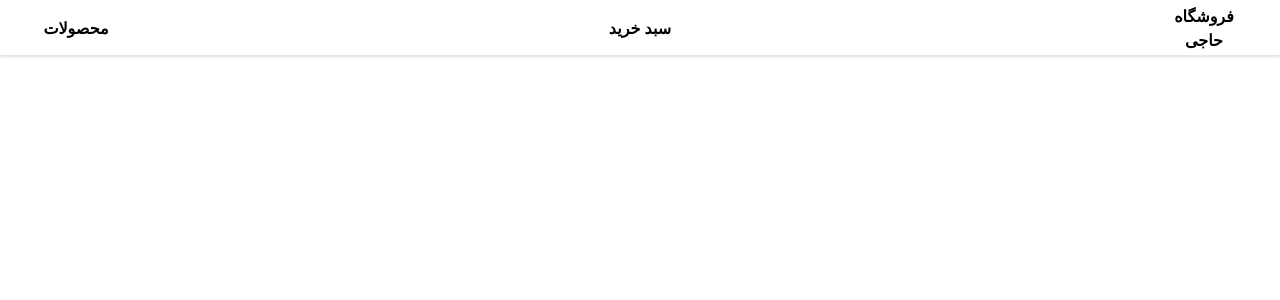
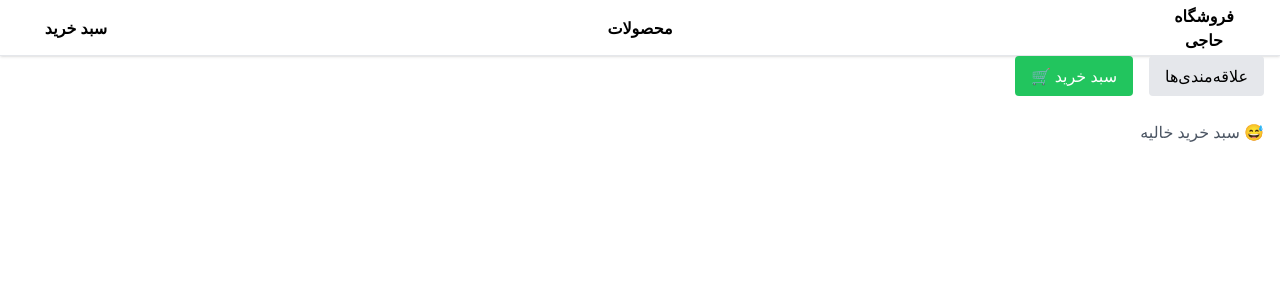
Before and after one commit to siavash500/Shopping, a React (Vite) app: page /addtocart in a window 1280 px wide. Shown: the top 300 px of the page. Built offline with nearby package versions, Linux system fonts and the light colour scheme.

Commit message:
i change the everithink and build the store page , addtocart page and the other just i have one problem i shuold be change the addtocart page and the other components just little bet

```diff
--- a/src/Component/Navbar/Navbar.tsx
+++ b/src/Component/Navbar/Navbar.tsx
@@ -2,8 +2,10 @@ import React from 'react'
 import Home from '../../Pages/home/Home'
 import Store from '../../Pages/store/Store'
 import Product from '../../Pages/Products/Product'
-import { BrowserRouter, Link, Route, Routes } from 'react-router-dom'
+import { BrowserRouter, Route, Routes } from 'react-router-dom'
 import NavButton from '../navbuttons/NavButtons'
+import Addtocart from '../../Pages/AddToCart/Addtocart'
+
 // کانتینر ساده با عرض کامل
 function Container({ children }: { children: React.ReactNode }) {
   return (
@@ -20,8 +22,9 @@ export default function Navbar() {
         <Container>
           <ul className="flex justify-between w-full flex-row-reverse items-center">
             <NavButton to="/" label="فروشگاه حاجی" />
-            <NavButton to="/store" label="سبد خرید" />
-            <NavButton to="/products" label="محصولات" />
+            <NavButton to="/store" label="محصولات" />
+            <NavButton to="/addtocart" label="سبد خرید" />
+            {/* <NavButton to={`/Product/${1}`} label='Product' /> */}
           </ul>
         </Container>
       </nav>
@@ -30,7 +33,9 @@ export default function Navbar() {
         <Routes>
           <Route path="/" element={<Home />} />
           <Route path="/store" element={<Store />} />
-          <Route path='/Product/:id' element={<Product />} />
+          <Route path="/addtocart" element={<Addtocart />} />
+          <Route path="/Product/:id" element={<Product />} />
+
         </Routes>
       </Container>
     </BrowserRouter>
--- /dev/null
+++ b/src/Component/cartitem/CartItems.tsx
@@ -0,0 +1,31 @@
+import { Children, createContext , useContext , useState } from "react";
+
+export type CartItem = {
+  id:number
+  title: string
+  price: number
+  quantity : number
+}
+
+
+const CartContext = createContext<any>(null)
+
+
+export const CartProvider = ({children} : any) => {
+  const [cart ,setCart] = useState<CartItem[]>([])
+
+  const addToCart = (item:CartItem) => {
+    setCart ([...cart , item])
+  }
+
+  return (
+    <CartContext.Provider value={{cart , addToCart}}>
+      {children}
+    </CartContext.Provider>
+  )
+}
+
+
+//این یک تدفنده جالبه
+
+export const useCart = (p0?: (prevCart: any[]) => any[]) => useContext(CartContext)
--- /dev/null
+++ b/src/Pages/AddToCart/Addtocart.tsx
@@ -0,0 +1,70 @@
+import { useLocation } from 'react-router-dom'
+import Container from "../../Component/Navbar/container/Container"
+import { useCart } from "../../Component/cartitem/CartItems"
+import { useState, type JSXElementConstructor, type ReactElement, type ReactNode, type ReactPortal } from "react"
+export default function CartPage() {
+  const location = useLocation()
+  const product = location.state?.product
+  const { cart } = useCart()
+  const [activeTab, setActiveTab] = useState<"cart" | "favorites">("cart")
+
+  return (
+    <Container>
+      {/* نوبار ساده با دو تب */}
+      <div className="flex justify-end gap-4 mb-6">
+        <button
+          className={`px-4 py-2 rounded ${activeTab === "cart" ? "bg-green-500 text-white" : "bg-gray-200"}`}
+          onClick={() => setActiveTab("cart")}
+        >
+          🛒 سبد خرید
+        </button>
+        <button
+          className={`px-4 py-2 rounded ${activeTab === "favorites" ? "bg-pink-500 text-white" : "bg-gray-200"}`}
+          onClick={() => setActiveTab("favorites")}
+        >
+           علاقه‌مندی‌ها
+        </button>
+      </div>
+
+      {/* محتوای تب‌ها */}
+      {activeTab === "cart" ? (
+        <div>
+          {cart.length === 0 ? (
+            <p className="text-right text-gray-600">سبد خرید خالیه 😅</p>
+          ) : (
+            <div className="grid grid-cols-2 gap-4">
+              {cart.map((item: { id: any; title: string | number | bigint | boolean | ReactElement<unknown, string | JSXElementConstructor<any>> | Iterable<ReactNode> | ReactPortal | Promise<string | number | bigint | boolean | ReactPortal | ReactElement<unknown, string | JSXElementConstructor<any>> | Iterable<ReactNode> | null | undefined> | null | undefined; quantity: string | number | bigint | boolean | ReactElement<unknown, string | JSXElementConstructor<any>> | Iterable<ReactNode> | ReactPortal | Promise<string | number | bigint | boolean | ReactPortal | ReactElement<unknown, string | JSXElementConstructor<any>> | Iterable<ReactNode> | null | undefined> | null | undefined; price: { toLocaleString: () => string | number | bigint | boolean | ReactElement<unknown, string | JSXElementConstructor<any>> | Iterable<ReactNode> | ReactPortal | Promise<string | number | bigint | boolean | ReactPortal | ReactElement<unknown, string | JSXElementConstructor<any>> | Iterable<ReactNode> | null | undefined> | null | undefined } })  => (
+                <div key={`${item.id}-${item.title}-${item.quantity}`} className="p-4 bg-gray-100 rounded shadow text-right">
+                  <p><strong>نام:</strong> {item.title}</p>
+                  <p><strong>قیمت:</strong> {item.price.toLocaleString()} تومان</p>
+                  <p><strong>تعداد:</strong> {item.quantity}</p>
+                </div>
+              ))}
+            </div>
+          )}
+        </div>
+      ) : (
+        <div className="text-right text-gray-600">
+          علاقه‌مندی‌ها هنوز پیاده‌سازی نشده 😄
+        </div>
+      )}
+
+      {/* جزئیات محصول انتخاب‌شده */}
+      {product && (
+        <div className="mt-10 p-6 border-t text-right">
+          <h3 className="text-xl font-bold mb-4">🔍 جزئیات محصول</h3>
+          <p><strong>نام محصول:</strong> {product.title}</p>
+          <p><strong>قیمت:</strong> {product.price.toLocaleString()} تومان</p>
+          <p><strong>توضیحات:</strong> محصول وارداتی و خاص مناسب لحظات ماندگار.</p>
+
+          <div className="mt-4 bg-green-100 p-4 rounded shadow text-center cursor-pointer hover:bg-green-200 transition">
+            <strong>💳 به درگاه پرداخت برید</strong>
+          </div>
+        </div>
+      )}
+    </Container>
+  )
+
+
+
+}
--- a/src/Pages/Products/Product.tsx
+++ b/src/Pages/Products/Product.tsx
@@ -1,14 +1,30 @@
-import { useParams } from 'react-router-dom'
+import {  useNavigate } from 'react-router-dom'
 import Container from '../../Component/Navbar/container/Container'
 import Buttons from '../../Component/buttons/Buttons'
+import { useCart } from '../../Component/cartitem/CartItems';
 
 export default function Product() {
-  const { id } = useParams()
+    const {addToCart} = useCart()
+    const navigate = useNavigate()
+    const handleBuyClick = () => {
+    const product =
+      {
+      id: 1,
+      title: "عطر خاص کانادایی",
+      price: 560000,
+      quantity: 1,
+      image: "https://encrypted-tbn0.gstatic.com/images?q=tbn:ANd9GcS18l3WpAVbJkrC0TCxkV-jK0Z0is0Ke-Qt9Q&s"
+    }
+
+    addToCart(product)
+    navigate("/Addtocart" , {state : {product }})
+}
+
 
   return (
     <div className="bg-gray-50">
       <Container>
-            <section className="py-10 border-b">
+            <section  className="py-10 border-b">
         {/* معرفی محصول */}
         <div className="w-full text-right mb-6">
           <p
@@ -31,19 +47,16 @@ export default function Product() {
           </div>
 
           <div className="max-w-lg text-right">
-            <h1 className="text-2xl font-bold mb-4 text-gray-900">{id}</h1>
+            <h1 className="text-2xl font-bold mb-4 text-gray-900"></h1>
             <p className="text-lg text-green-600 font-semibold">قیمت: ۵۸۰٬۰۰۰ تومان</p>
             <p className="text-sm text-gray-500 mt-2">موجود در انبار | ارسال رایگان</p>
             <div className="flex flex-row-reverse gap-4 mt-6 justify-end">
 {/* /////////////////////////////////////////////////////////////////////////////// */}
             <div className="flex flex-row-reverse gap-4 mt-6 justify-end">
-              <Buttons variant="succes">
+                <Buttons variant="succes" onClick={handleBuyClick}>
                 خریدن محصول
               </Buttons>
 
-              <Buttons variant="danger">
-                حذف محصول
-              </Buttons>
 
               <Buttons variant="primery" className="text-sm">
                 افزودن به علاقه‌مندی‌ها
--- a/src/Pages/store/Store.tsx
+++ b/src/Pages/store/Store.tsx
@@ -1,37 +1,28 @@
 import React from 'react'
 import ProductItem from '../../Component/ProductItems/ProductItem'
 import Container from '../../Component/Navbar/container/Container'
-import { Link } from 'react-router-dom'
+import { useNavigate } from 'react-router-dom'
 
 export default function Store() {
+  const navigate = useNavigate()
+
+  const productIds = [1, 2, 3, 4, 5, 6]
+
   return (
-    <>
-      <Container>
-        <h1 className='text-right mt-5'>جدیدترین محصولات</h1>
+    <Container>
+      <h1 className='text-right mt-5 font-bold text-xl'>جدیدترین محصولات</h1>
 
-        <div className='grid grid-cols-4 gap-4 mt-10'>
-
-          <Link to={`/Product/${1}`} >
+      <div className='grid grid-cols-4 gap-4 mt-10'>
+        {productIds.map((id) => (
+          <div
+            key={id}
+            onClick={() => navigate(`/Product/${id}`)}
+            className="cursor-pointer hover:shadow-md transition rounded"
+          >
             <ProductItem />
-          </Link>
-          <Link to={`/Product/${2}`} >
-            <ProductItem />
-          </Link>
-          <Link to={`/Product/${3}`} >
-            <ProductItem />
-          </Link>
-          <Link to={`/Product/${4}`} >
-            <ProductItem />
-          </Link>
-          <Link to={`/Product/${5}`} >
-            <ProductItem />
-          </Link>
-          <Link to={`/Product/${6}`} >
-            <ProductItem />
-          </Link>
-        </div>
-      </Container>
-
-    </>
+          </div>
+        ))}
+      </div>
+    </Container>
   )
 }
```
Also changed, not shown: src/App.tsx (+4 -6 lines).
